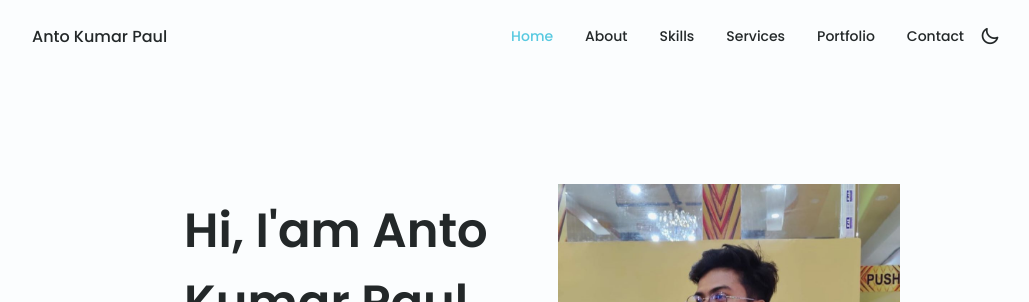
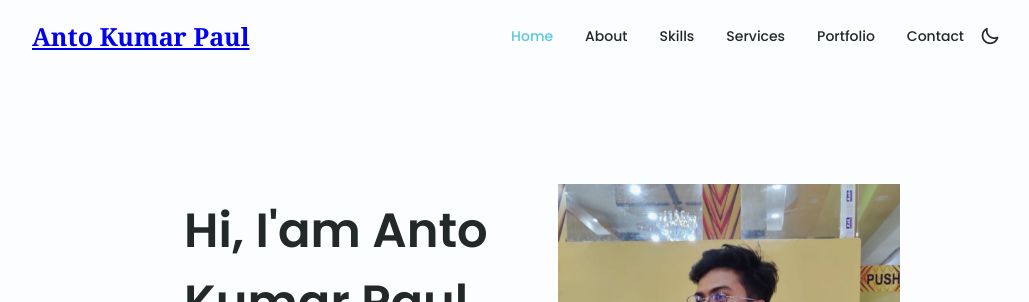
Before and after one commit to Anto-kumar/Personal_Portfolio, a plain HTML site: page index.html in a window 1280 px wide. Shown: the top 302 px of the page, without its empty margins (124-1153 px from the left). Drawn offline with nearby package versions, Linux system fonts and the light colour scheme.

Commit message:
file modified

```diff
--- a/index.html
+++ b/index.html
@@ -17,7 +17,7 @@
     <!--==================== HEADER ====================-->
     <header class="header" id="header">
         <nav class="nav container">
-            <a href="#home" class="nav__logo">Anto Kumar Paul</a>
+            <a href="#home" class="nav__logo"><b><u>Anto Kumar Paul</u></b></a>
             <div class="nav__menu" id="nav-menu">
                 <ul class="nav__list grid">
                     <li class="nav__item">
@@ -511,7 +511,7 @@
                         </div>
                     </div>
 
-                    <!-- add arrows-->
+                    <!-- add arrows -->
                     <div class="swiper-button-next">
                         <i class="uil uil-angle-right-b swiper-portfolio-icon"></i>
                     </div>
@@ -521,10 +521,9 @@
                     </div>
 
                     <!-- Add Pagination -->
-                    <div class="swiper-pagination"></div>
+            </div>
 
-
-                </div>
+        <div class="swiper-pagination"></div>
 
         </section>
 
--- a/packages/css/styles.css
+++ b/packages/css/styles.css
@@ -193,7 +193,13 @@ img {
   align-items: center;
 }
 
-.nav__logo,
+.nav__logo
+{
+  font-size: 25px;
+  font-style: var(--first-color-lighter);
+  font-family: Georgia, 'Times New Roman', Times, serif;
+  font
+}
 .nav__toggle {
   color: var(--title-color);
   font-weight: var(--font-medium);
```
